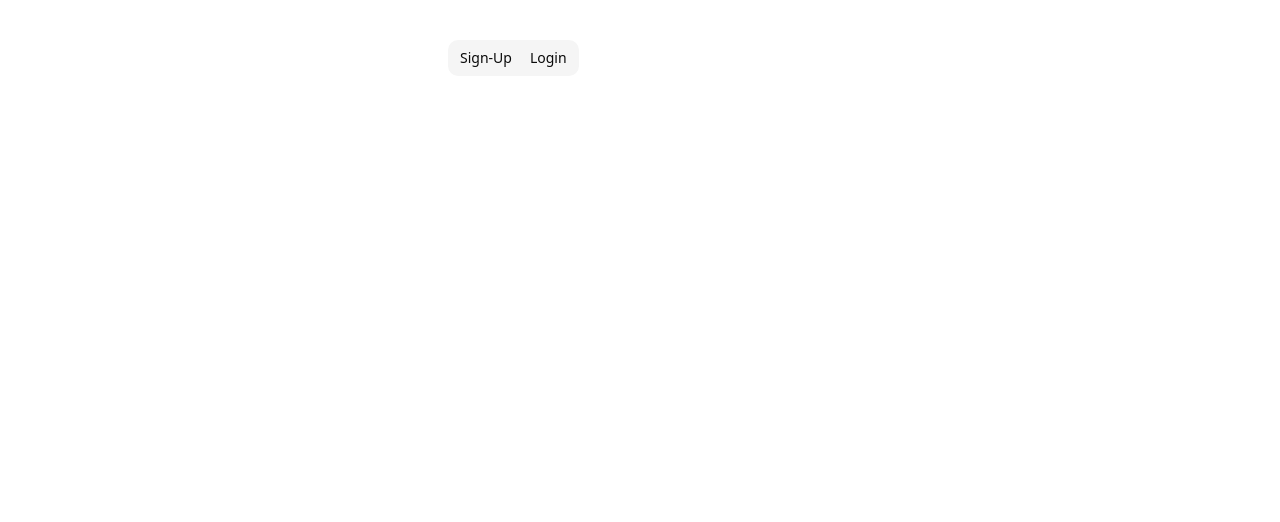
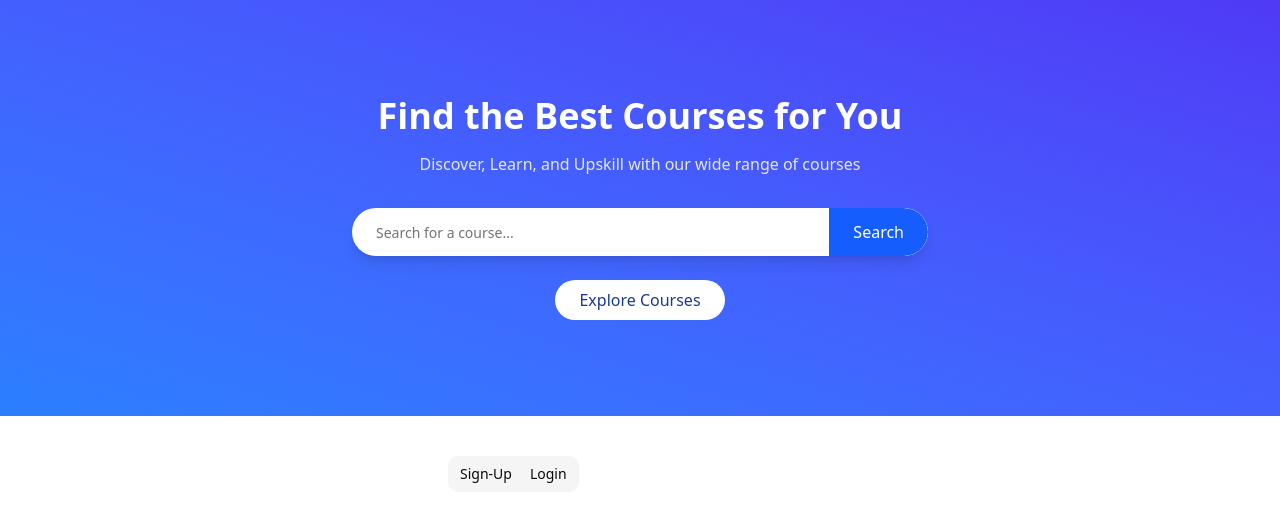
Before and after one commit to Mukeshy5/virtual-school, a React (Vite) app in the folder client/: page / in a window 1280 px wide. Shown: the top 522 px of the page. Built offline with nearby package versions, Linux system fonts and the light colour scheme.

Commit message:
Added HeroSection

```diff
--- a/client/src/App.jsx
+++ b/client/src/App.jsx
@@ -1,10 +1,12 @@
 import React from 'react'
 import { Button } from './components/ui/button'
 import Login from './pages/Login'
+import HeroSection from './pages/admin/student/HeroSection'
 
 const App = () => {
   return (
     <>
+    <HeroSection/>
     <Login/>
     </>
   )
--- a/client/src/pages/Login.jsx
+++ b/client/src/pages/Login.jsx
@@ -15,7 +15,7 @@
 
 const Login = () => {
   return (
-    <div className="flex w-full max-w-sm flex-col gap-6 justify-center mx-auto mt-10">
+    <div className="flex w-full max-w-sm flex-col gap-6 justify-center mx-auto mt-10 cursor-pointer">
       <Tabs defaultValue="account">
         <TabsList>
           <TabsTrigger value="signUp">Sign-Up</TabsTrigger>
--- a/client/src/pages/admin/student/HeroSection.jsx
+++ b/client/src/pages/admin/student/HeroSection.jsx
@@ -1,9 +1,37 @@
-import React from 'react'
+import { Input } from "@/components/ui/input";
+import React from "react";
 
 const HeroSection = () => {
   return (
-    <div>HeroSection</div>
-  )
-}
+    <div className="relative bg-gradient-to-tr from-blue-500 to-indigo-600 dark:from-gray-800 dark:to-gray-900 py-24 px-4 text-center">
+      <div className="max-w-3xl mx-auto ">
+        <h1 className="text-white text-4xl font-bold mb-4">
+          Find the Best Courses for You
+        </h1>
+        <p className="text-gray-200 dark:text-gray-400 mb-8">
+          Discover, Learn, and Upskill with our wide range of courses{" "}
+        </p>
+        <form
+          action=""
+          className="flex items-center bg-white dark:bg-gray-800 rounded-full shadow-lg overflow-hidden max-w-xl mx-auto mb-6"
+        >
+          <Input
+            type="text"
+            placeholder="Search for a course..."
+            className="flex-grow border-none focus-visible:ring-0 px-6 py-3 text-gray-900 dark:text-gray-100 placeholder-gray-400 dark:placeholder-gray-500 bg-transparent" // Made input background transparent
+          />
+          <button
+            className="bg-blue-600 dark:bg-blue-700 text-white px-6 py-3 rounded-r-full hover:bg-blue-700 dark:hover:bg-blue-800 cursor-pointer" // Added cursor-pointer
+          >
+            Search
+          </button>
+        </form>
+        <button className="bg-white dark:bg-gray-800 text-blue-900 rounded-full px-6 py-2 hover:bg-gray-200 dark:hover:bg-gray-700 cursor-pointer">
+          Explore Courses
+        </button>
+      </div>
+    </div>
+  );
+};
 
-export default HeroSection
+export default HeroSection;
```
